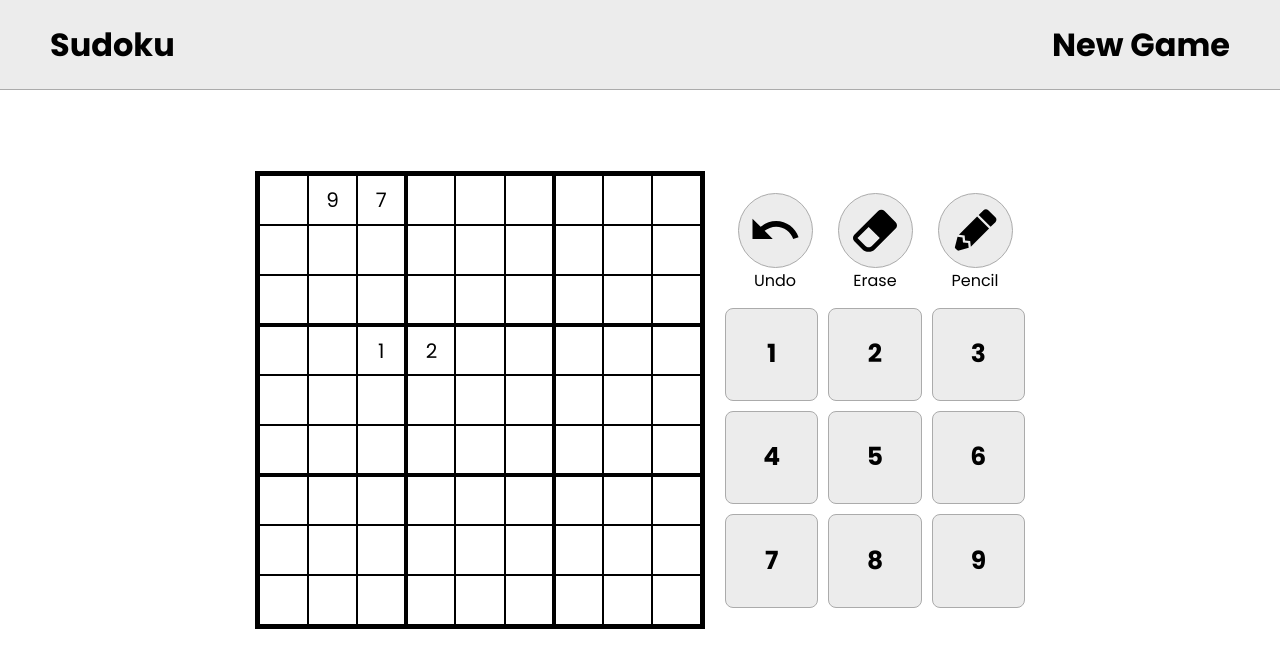
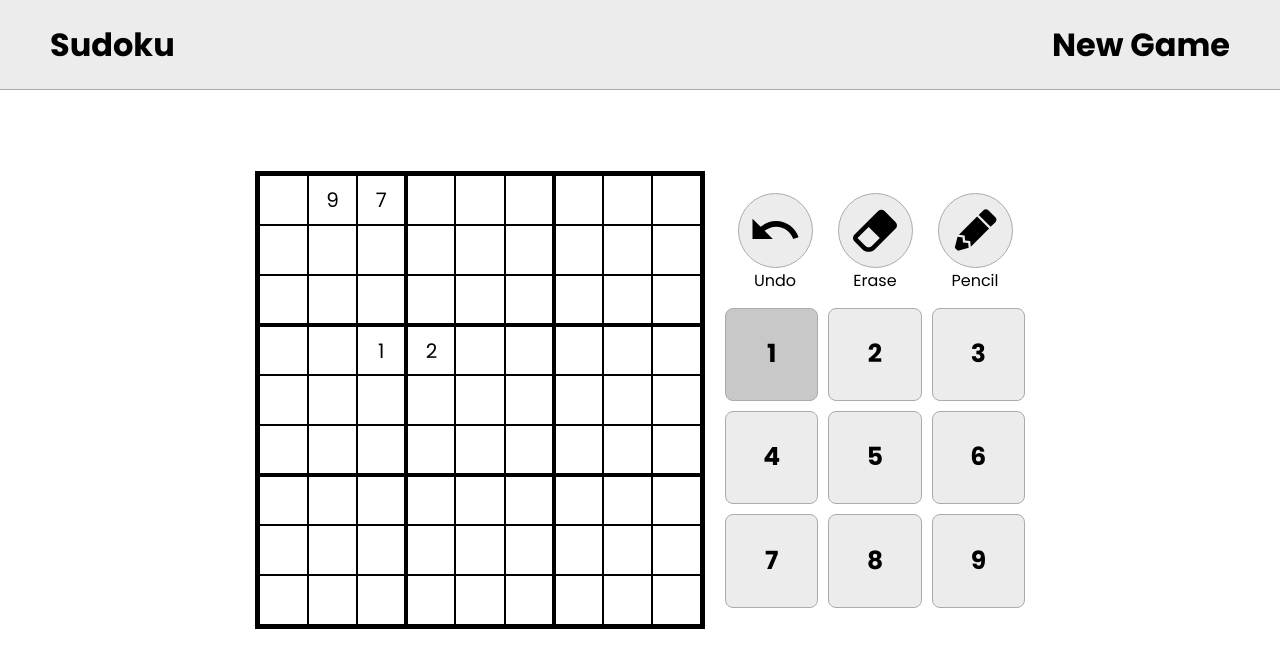
Before and after one commit to drew18moore/sudoku-react, a React (Vite) app: page / in a window 1280 px wide. In both pictures the pointer is over the element 771 px from the left and 354 px from the top of the page. Shown: the top 668 px of the page. Built offline with nearby package versions, Linux system fonts and the light colour scheme; no server answers.

Commit message:
Added css to key class for hover and click

```diff
--- a/src/components/Keypad/keypad.css
+++ b/src/components/Keypad/keypad.css
@@ -19,3 +19,11 @@
   cursor: pointer;
   user-select: none;
 }
+
+.key:hover {
+  background-color: #C8C8C8;
+}
+
+.key:active {
+  background-color: #ABABAB;
+}
```
